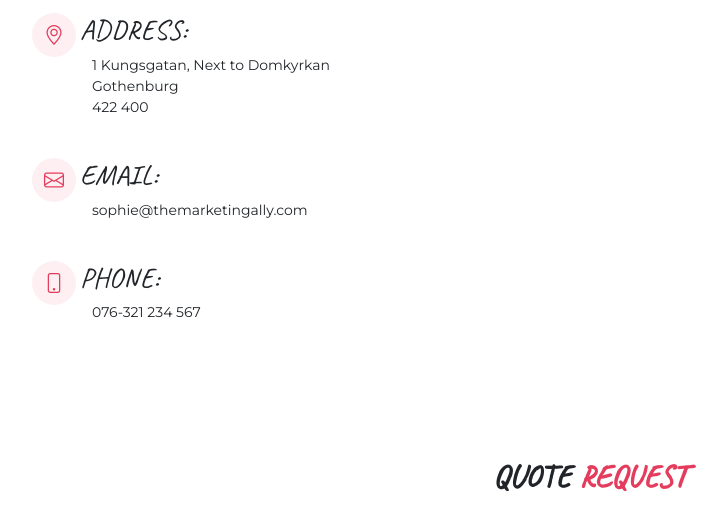
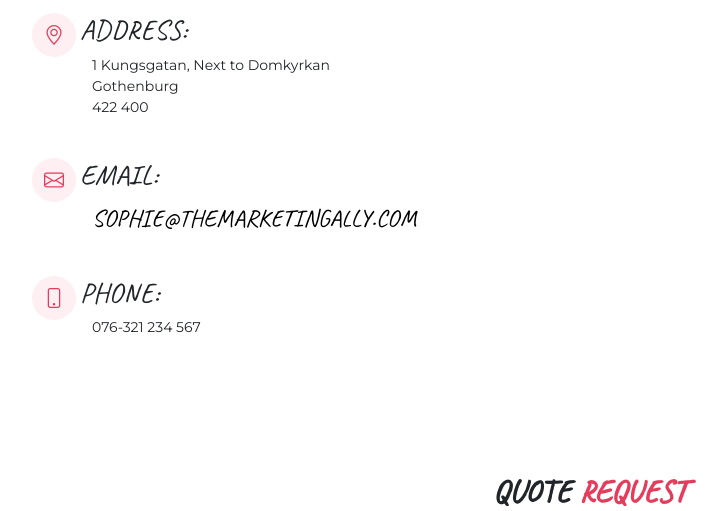
Before and after one commit to CatherineTrevor/the_marketing_ally, a Django app: page /contact/ in a window 1280 px wide. Shown: the part 618-1129 px from the top of the page, without its empty margins (50-777 px from the left). Run offline with Django 3.2, Linux system fonts and the light colour scheme; some libraries are stand-ins or nearby versions.

Commit message:
update anchor link styling

```diff
--- a/contact/templates/contact/contact.html
+++ b/contact/templates/contact/contact.html
@@ -33,7 +33,10 @@
             <div class="email">
               <i class="bi bi-envelope"></i>
               <h3 class="ml-5">Email:</h3>
-              <p>sophie@themarketingally.com</p>
+              <p>
+                <a href="mailto:sophie%40themarketingally%2ecom?subject=Enquiry for The Marketing Ally&body=Thanks in advance for your message!
+                %0A%0APlease add your message here and I'll get back to you as soon as I can.%0A%0AThanks!%0A%0ASophie - The Marketing Ally">sophie@themarketingally.com</a>
+              </p>
             </div>
             <div class="phone">
               <i class="bi bi-phone"></i>
--- a/static/css/base.css
+++ b/static/css/base.css
@@ -1,5 +1,14 @@
 body {
     font-family: 'Montserrat', sans-serif !important;
+}
+
+p a {
+    color: black !important;
+    text-decoration: none;
+}
+
+p a:hover {
+    font-style: oblique;
 }
 
 h1, h2, h3, h4, a {
@@ -25,6 +34,10 @@ h1, h2, h3, h4, a {
 .nav-link .icon {
     color: white;
     font-size: 30px;
+}
+
+.email a {
+    font-size: 24px;
 }
 
 .footer-links a {
```
Also changed, not shown: README.md.
